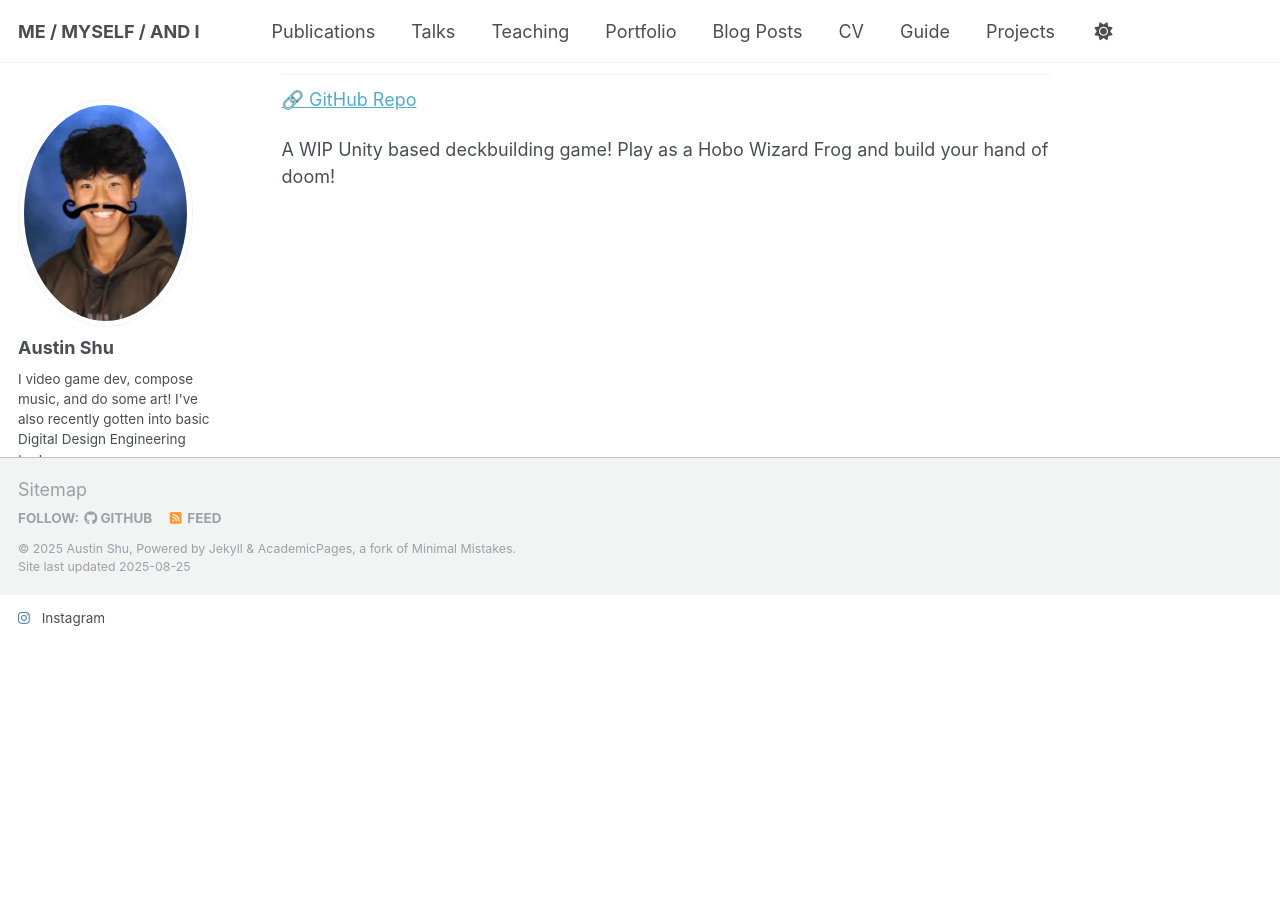
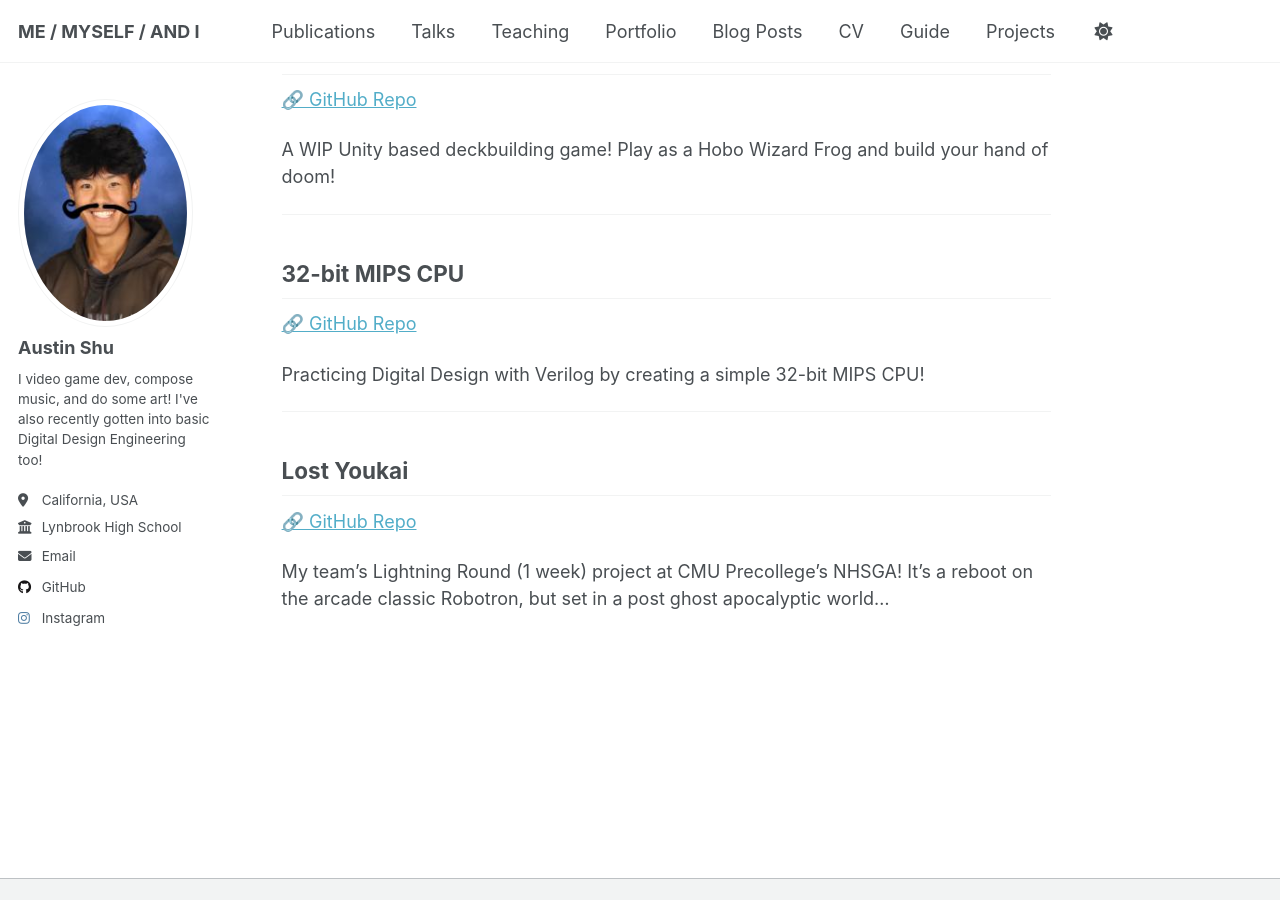
Before and after one commit to austinshoe/austinshoe.github.io, a Jekyll site: the page built from _pages/projects.md, in a window 1280 px wide and 900 px high, scrolled down 402 px. Built offline with Jekyll 4.4.1, drawn with Linux system fonts in a browser that asks for light colours; a script that is not in the unit is left out; before the commit the page ends 997 px from its top, so only the background shows below that.

Commit message:
Lost Yokai

```diff
--- a/_pages/portfolio.html
+++ b/_pages/portfolio.html
@@ -1,6 +1,6 @@
 ---
 layout: archive
-title: "Portfolio"
+title: "Music Portfolio"
 permalink: /portfolio/
 author_profile: true
 ---
--- a/_pages/projects.md
+++ b/_pages/projects.md
@@ -17,3 +17,17 @@ A custom Gen III styled Pokémon Decompilation fan game! Drew inspiration from t
 [🔗 GitHub Repo](https://github.com/austinshoe/Hobo-Wizard-Adventures)
 
 A WIP Unity based deckbuilding game! Play as a Hobo Wizard Frog and build your hand of doom!
+
+---
+
+## 32-bit MIPS CPU
+[🔗 GitHub Repo](https://github.com/austinshoe/32-bit-CPU-MIPS)
+
+Practicing Digital Design with Verilog by creating a simple 32-bit MIPS CPU!
+
+---
+
+## Lost Youkai
+[🔗 GitHub Repo](https://github.com/austinshoe/Lost-Youkai)
+
+My team's Lightning Round (1 week) project at CMU Precollege's NHSGA! It's a reboot on the arcade classic Robotron, but set in a post ghost apocalyptic world...
```
